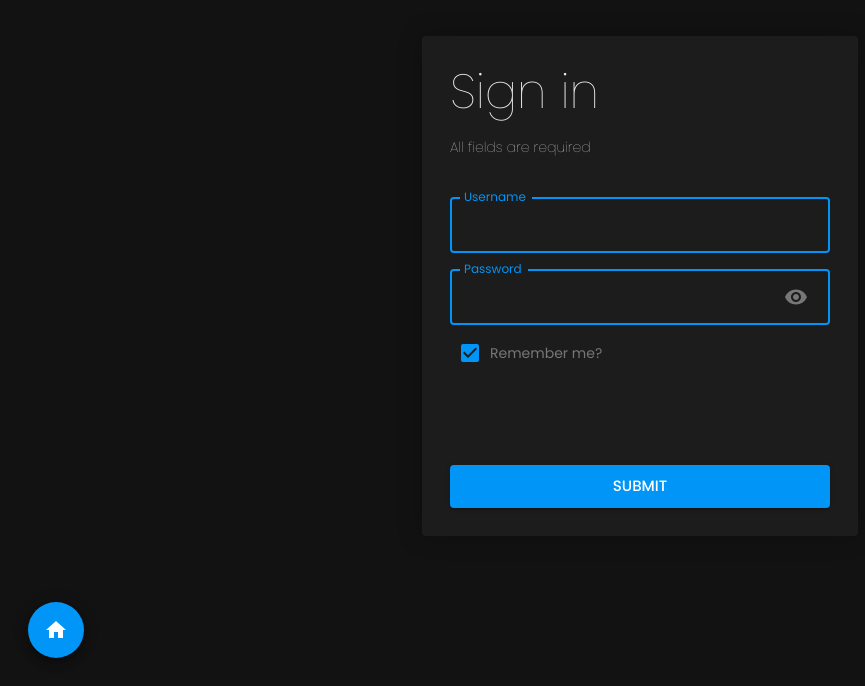
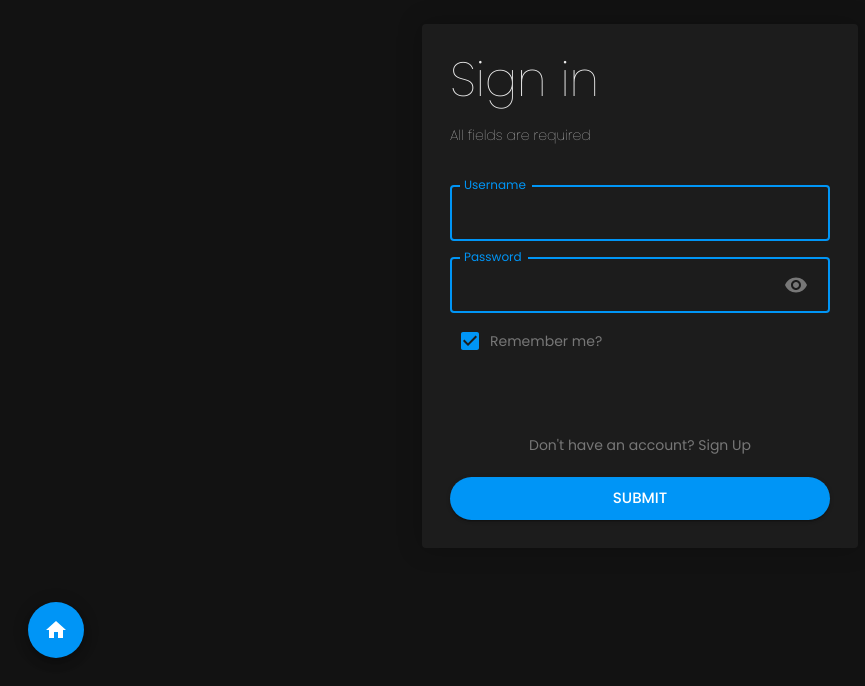
Before and after one commit to PervDaniil/E-Commerce-shop, a React (Create React App) app in the folder frontend/: page /login in a window 1280 px wide. Shown: the part 114-800 px from the top of the page, without its empty margins (0-865 px from the left). Built offline with nearby package versions, Linux system fonts and the light colour scheme; a web font is replaced by a local one.

Commit message:
UI Improvements and features

```diff
--- a/frontend/src/App.js
+++ b/frontend/src/App.js
@@ -2,10 +2,11 @@ import HomePage from "./pages/HomePage";
 import ShopPage from "./pages/ShopPage";
 import LoginPage from "./pages/LoginPage";
 import RegisterPage from "./pages/RegisterPage";
+import AuthProvider from "./components/AuthProvider";
+import UserProfilePage from "./pages/UserProfilePage";
 import ThemeProvider from "./components/ThemeProvider";
 import ProtectedRoute from "./components/ProtectedRoute";
 import { BrowserRouter, Routes, Route } from 'react-router-dom';
-import AuthProvider from "./components/AuthProvider";
 
 
 function App() {
@@ -18,7 +19,7 @@ function App() {
 						<Route path="shop/" element={<ShopPage />} />
 						<Route path="login/" element={<LoginPage />} />
 						<Route path="register/" element={<RegisterPage />} />
-						<Route path="test/" element={<ProtectedRoute Component={ShopPage} />} />
+						<Route path="profile/" element={<ProtectedRoute Component={UserProfilePage} />} />
 					</Routes>
 				</BrowserRouter>
 			</AuthProvider>
--- a/frontend/src/components/AuthProvider.js
+++ b/frontend/src/components/AuthProvider.js
@@ -22,7 +22,6 @@ export default function AuthProvider({ children }) {
                     }
                 });
 
-                console.log(response);
                 if (response.ok) {
                     const data = await response.json();
                     setUser(data);
--- a/frontend/src/components/Header.js
+++ b/frontend/src/components/Header.js
@@ -1,6 +1,7 @@
 import { AppBar, Box, IconButton, Toolbar, Typography, Menu, MenuList, MenuItem, Divider, Avatar, Badge } from "@mui/material";
 import FlexCenter from "./layouts/flex/FlexCenter";
-import { useState } from "react";
+import { useContext, useState } from "react";
+import { AuthContext } from "./AuthProvider";
 import {
     ShoppingBag as ShoppingBasketIcon,
     Notifications as NotificationsIcon,
@@ -15,6 +16,7 @@ import {
 
 export default function Header() {
     const [menuAnchor, setMenuAnchor] = useState(null);
+    const { user } = useContext(AuthContext);
 
 
     const HandleMenuAnchor = (event) => {
@@ -54,12 +56,15 @@ export default function Header() {
                         transformOrigin={{ vertical: 'top', horizontal: 'right' }}
                         sx={{ zIndex: '1000' }}>
                         <MenuList>
-                            <MenuItem sx={{ display: 'flex', gap: '0 1em' }} onClick={() => {window.location.href = "login/"}}>
-                                <Badge color="error" variant="dot" overlap="circular">
+                            <MenuItem sx={{ display: 'flex', gap: '0 1em' }}
+                                onClick={() => {
+                                    user ? window.location.href = "profile/" : window.location.href =  "login/"
+                                }}>
+                                <Badge color={user ? 'success' : 'error'} variant="dot" overlap="circular">
                                     <Avatar />
                                 </Badge>
                                 <Typography>
-                                    Log in
+                                    {user ? (<>{user.username}</>) : (<>Sign in</>)}
                                 </Typography>
                             </MenuItem>
                             {MenuOptions.map((item, index) => (
@@ -83,11 +88,11 @@ export default function Header() {
 
 
 const MenuOptions = [
-    { option: 'Search', icon: <SearchIcon /> },
-    { option: 'Shop', icon: <ShopIcon />},
-    { option: 'Basket', icon: <ShoppingBasketIcon /> },
-    { option: 'Theme', icon: <ThemeIcon /> },
-    { option: 'Settings', icon: <SettingsIcon /> },
-    { option: 'Language', icon: <LanguageIcon /> },
-    { option: 'Notifications', icon: <NotificationsIcon /> }
+    { option: 'Search', icon: <SearchIcon color="secondary"/> },
+    { option: 'Shop', icon: <ShopIcon color="secondary"/>},
+    { option: 'Basket', icon: <ShoppingBasketIcon color="secondary"/> },
+    { option: 'Theme', icon: <ThemeIcon color="secondary"/> },
+    { option: 'Settings', icon: <SettingsIcon color="secondary"/> },
+    { option: 'Language', icon: <LanguageIcon color="secondary"/> },
+    { option: 'Notifications', icon: <NotificationsIcon color="secondary"/> }
 ]
--- a/frontend/src/components/Sidebar.js
+++ b/frontend/src/components/Sidebar.js
@@ -1,12 +1,13 @@
 import {
-    Accordion, AccordionDetails, AccordionSummary, Checkbox, FormControlLabel,
+    Accordion, AccordionDetails, AccordionSummary, Checkbox,
     Drawer, List, ListItem, Typography, useMediaQuery,
-    Divider, Chip, AccordionActions, TextField
+    Divider, Chip, AccordionActions, TextField,
 } from "@mui/material";
 import { ExpandMore as ExpandMoreIcon, Sort as SortIcon } from '@mui/icons-material';
 import FlexColumnCenter from "./layouts/flex/FlexColumnCenter";
 import SearchBar from "./SearchBar";
 import { useState } from "react";
+import FlexSpaceBetween from "./layouts/flex/FlexSpaceBetween";
 
 
 export default function Sidebar() {
@@ -63,7 +64,10 @@ const SortingAccordion = () => {
                             <>
                                 <Divider />
                                 <ListItem key={index}>
-                                    <FormControlLabel label={label} control={<Checkbox />} />
+                                    <FlexSpaceBetween styles={{ width: '100%'}}>
+                                        <Typography variant="body2" color="textSecondary">{label}</Typography>
+                                        <Checkbox key={index} />
+                                    </FlexSpaceBetween>
                                 </ListItem>
                             </>
                         ))}
@@ -142,13 +146,6 @@ const categories = {
         "Lenovo",
         "Asus"
     ],
-    Tablets: [
-        "Apple",
-        "Samsung",
-        "Microsoft",
-        "Huawei",
-        "Amazon"
-    ],
     Headphones: [
         "Apple",
         "Sony",
--- a/frontend/src/pages/HomePage.js
+++ b/frontend/src/pages/HomePage.js
@@ -19,7 +19,7 @@ export default function HomePage() {
                         animate={{ opacity: 1, x: 0 }}
                         transition={{ duration: 1 }}>
 
-                        <FlexColumnCenter styles={{ height: '100vh', p: 10 }}>
+                        <FlexColumnCenter styles={{ height: '100vh', p: 10, pl: 15 }}>
                             <Box sx={{ mb: 10 }}>
                                 <Typography variant="h2" fontWeight={400}>
                                     Samsung Galaxy S24 Ultra
--- a/frontend/src/pages/LoginPage.js
+++ b/frontend/src/pages/LoginPage.js
@@ -4,14 +4,15 @@ import FlexCenter from "../components/layouts/flex/FlexCenter";
 import FlexColumnCenter from "../components/layouts/flex/FlexColumnCenter";
 import { CheckBox, Home as HomeIcon, RemoveRedEye as ShowPasswordIcon } from "@mui/icons-material";
 import { Box, Button, TextField, Paper, Typography, Fab, IconButton, Tooltip, FormControlLabel, InputAdornment } from "@mui/material";
+import RoundedButton from "../components/custom/RoundedButton";
 
 
 export default function LoginPage() {
     const { Login } = useContext(AuthContext);
     const [showPassword, setShowPassword] = useState(false);
     const [formData, setFormData] = useState({
-        'username': '',
-        'password': '',
+        username: '',
+        password: '',
     });
 
 
@@ -36,7 +37,7 @@ export default function LoginPage() {
             const response = await fetch('http://127.0.0.1:8000/api/v2/token/login/', {
                 method: 'POST',
                 headers: {
-                    'Content-Type' : 'application/json'
+                    'Content-Type': 'application/json'
                 },
                 body: JSON.stringify(formData)
             });
@@ -47,6 +48,10 @@ export default function LoginPage() {
         }
 
         PostFormData();
+        setFormData({
+            password: '',
+            username: ''
+        })
     }
 
     return (
@@ -56,12 +61,20 @@ export default function LoginPage() {
                     <Box component="form" p={3.5} onSubmit={HandleFormSubmit}>
                         <Typography variant="h3" fontWeight={100} gutterBottom>Sign in</Typography>
                         <Typography variant="body2" fontWeight={100}>All fields are required</Typography>
-                        <FlexColumnCenter styles={{ width: '380px', gap: '1em 0', mt: 5, mb: 12.5 }}>
-                            <TextField label="Username" fullWidth focused name="username" onChange={HandleInput} />
+                        <FlexColumnCenter styles={{ width: '380px', gap: '1em 0', mt: 5, mb: 10 }}>
                             <TextField
+                                name="username"
+                                label="Username"
+                                fullWidth focused
+                                value={formData.username}
+                                onChange={HandleInput} />
+                            <TextField
+                                name="password"
+                                label="Password"
+                                fullWidth focused
+                                value={formData.password}
                                 onChange={HandleInput}
                                 type={showPassword ? 'text' : 'password'}
-                                label="Password" fullWidth focused name="password"
                                 InputProps={{
                                     endAdornment: (
                                         <InputAdornment>
@@ -78,7 +91,14 @@ export default function LoginPage() {
                                     control={<CheckBox color="primary" />} />
                             </Box>
                         </FlexColumnCenter>
-                        <Button size="large" type="submit" variant="contained" fullWidth>Submit</Button>
+                        <Box textAlign="center" mb={2.5}>
+                            <Typography variant="body2" component="a" href="/register"
+                                color="textSecondary"
+                                sx={{ textDecoration: 'none'}}>
+                                Don't have an account? Sign Up
+                            </Typography>
+                        </Box>
+                        <RoundedButton size="large" type="submit" variant="contained" fullWidth>Submit</RoundedButton>
                     </Box>
                 </Paper>
             </FlexCenter>
--- a/frontend/src/pages/UserProfilePage.js
+++ b/frontend/src/pages/UserProfilePage.js
@@ -0,0 +1,14 @@
+import React, { useContext } from "react";
+import { AuthContext } from "../components/AuthProvider";
+
+
+export default function UserProfilePage() {
+    const { user } = useContext(AuthContext);
+
+
+    return (
+        <React.Fragment>
+            You have logged in as { user.username }
+        </React.Fragment>
+    )
+}
```
